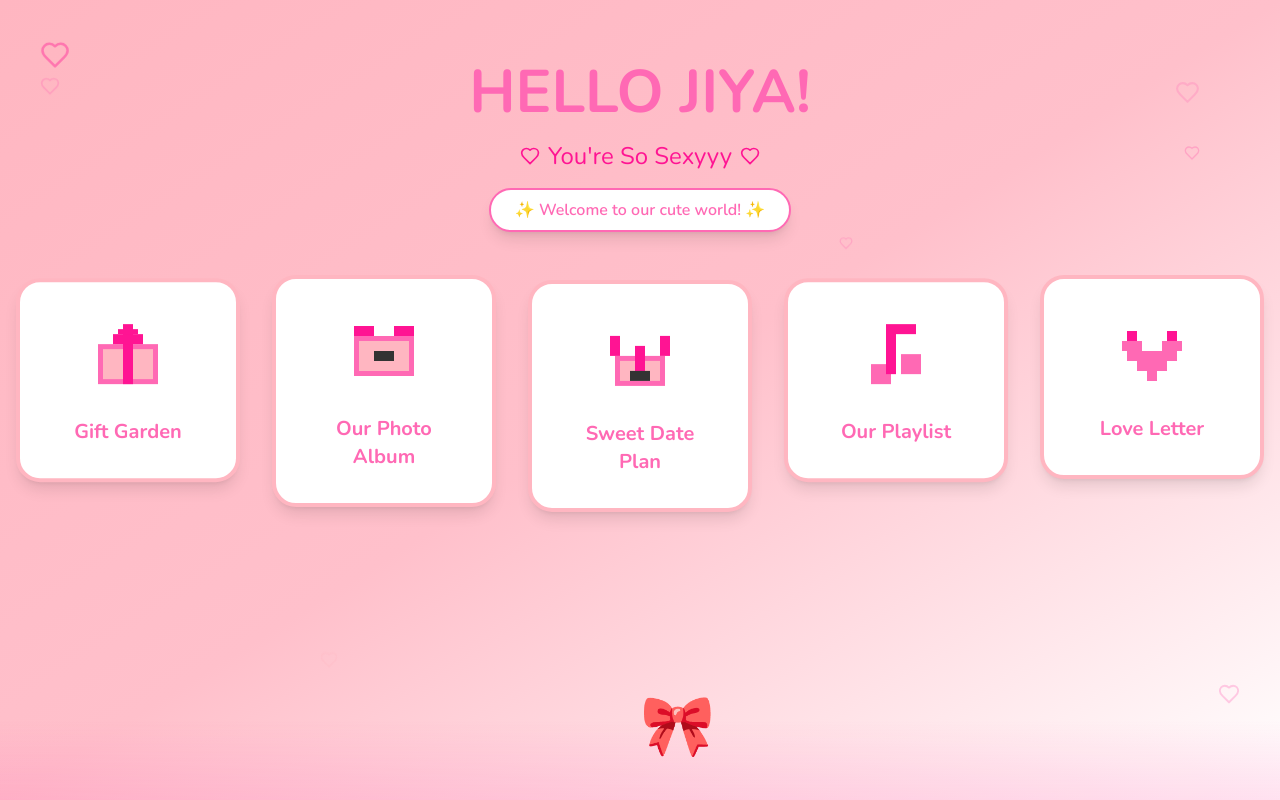
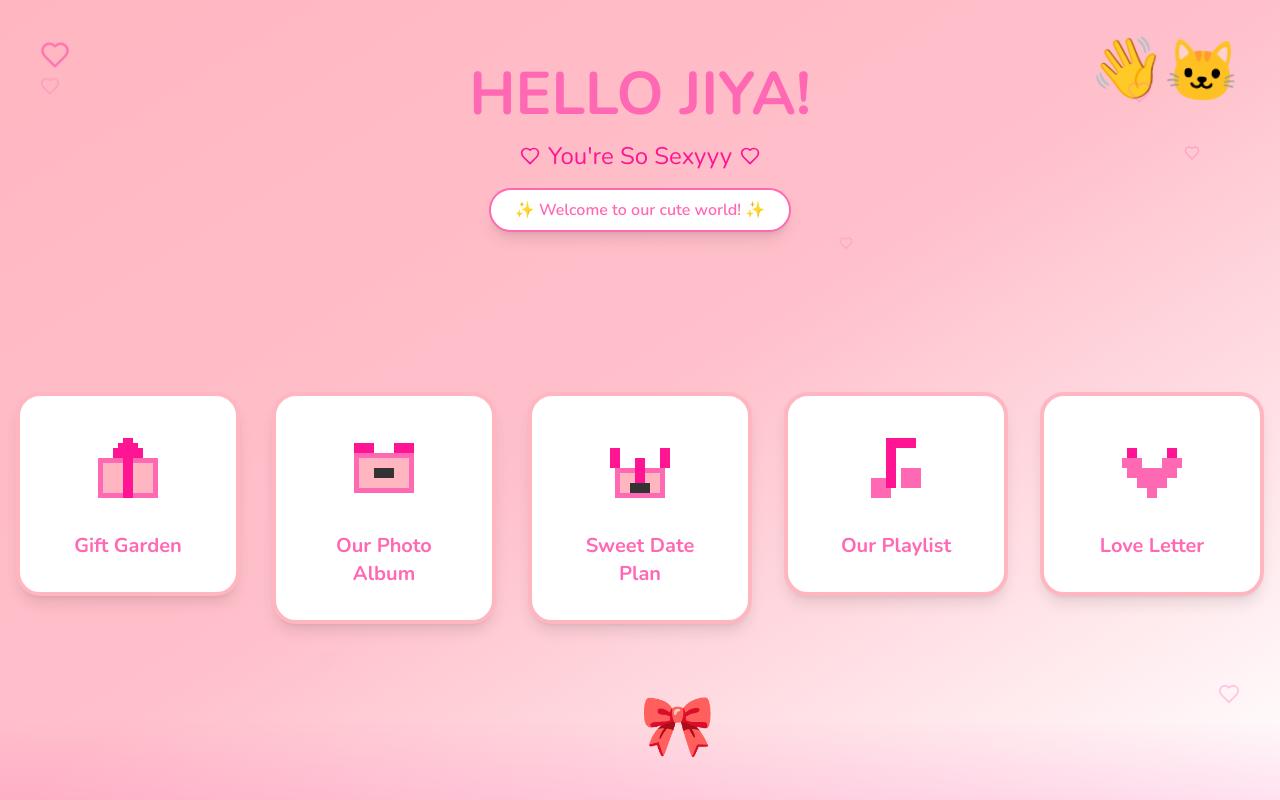
Before and after one commit to LuthminRMIT/bdaysurprise, a React (Vite) app: page / in a window 1280 px wide. Built offline with nearby package versions, Linux system fonts and the light colour scheme.

Commit message:
Fix card animation and layout
- Remove the jumping animation from the section cards.
- Center the content horizontally.
- Add a waving Hello Kitty in the corner.

```diff
--- a/src/components/SectionCard.tsx
+++ b/src/components/SectionCard.tsx
@@ -1,20 +1,21 @@
 
 import React from 'react';
+
 interface SectionCardProps {
   title: string;
   icon: React.ReactNode;
   onClick: () => void;
   delay?: string;
 }
+
 const SectionCard: React.FC<SectionCardProps> = ({
   title,
   icon,
   onClick,
   delay = '0s'
 }) => {
-  return <div className="group cursor-pointer transform transition-all duration-300 hover:scale-110 animate-bounce-gentle" style={{
-    animationDelay: delay
-  }} onClick={onClick}>
+  return (
+    <div className="group cursor-pointer transform transition-all duration-300 hover:scale-110" onClick={onClick}>
       <div className="bg-white rounded-3xl shadow-lg p-8 text-center border-4 border-kitty-lightPink hover:border-kitty-pink hover:shadow-2xl transition-all duration-300">
         <div className="mb-6 flex justify-center">
           {icon}
@@ -23,6 +24,8 @@ const SectionCard: React.FC<SectionCardProps> = ({
           {title}
         </h3>
       </div>
-    </div>;
+    </div>
+  );
 };
+
 export default SectionCard;
--- a/src/pages/Index.tsx
+++ b/src/pages/Index.tsx
@@ -1,55 +1,71 @@
+
 import React, { useState } from 'react';
 import SectionCard from '../components/SectionCard';
 import PixelIcon from '../components/PixelIcon';
 import FloatingHearts from '../components/FloatingHearts';
 import { Heart } from 'lucide-react';
+
 const Index = () => {
   const [selectedSection, setSelectedSection] = useState<string | null>(null);
-  const sections = [{
+
+  const sections = [
+    {
       id: 'gift',
       title: 'Gift Garden',
       icon: 'gift' as const,
       delay: '0s'
-  }, {
+    },
+    {
       id: 'photo',
       title: 'Our Photo Album',
       icon: 'camera' as const,
       delay: '0.2s'
-  }, {
+    },
+    {
       id: 'date',
       title: 'Sweet Date Plan',
       icon: 'castle' as const,
       delay: '0.4s'
-  }, {
+    },
+    {
       id: 'playlist',
       title: 'Our Playlist',
       icon: 'music' as const,
       delay: '0.6s'
-  }, {
+    },
+    {
       id: 'love',
       title: 'Love Letter',
       icon: 'heart' as const,
       delay: '0.8s'
-  }];
+    }
+  ];
+
   const handleSectionClick = (sectionId: string) => {
     setSelectedSection(sectionId);
-    // Add a cute notification
     console.log(`Opening ${sectionId} section! ✨`);
   };
-  return <div className="min-h-screen bg-gradient-to-br from-kitty-lightPink via-kitty-softPink to-kitty-white relative overflow-hidden">
+
+  return (
+    <div className="min-h-screen bg-gradient-to-br from-kitty-lightPink via-kitty-softPink to-kitty-white relative overflow-hidden flex flex-col items-center">
       <FloatingHearts />
+
+      {/* Waving Hello Kitty in corner */}
+      <div className="absolute top-10 right-10 animate-wiggle">
+        <div className="text-6xl">👋🐱</div>
+      </div>
 
       {/* Decorative elements */}
       <div className="absolute top-10 left-10 animate-heart-beat">
         <Heart className="text-kitty-red opacity-40" size={30} />
       </div>
-      <div className="absolute top-20 right-20 animate-pulse-pink">
+      <div className="absolute top-20 right-32 animate-pulse-pink">
         <Heart className="text-kitty-pink opacity-30" size={25} />
       </div>
 
       {/* Header */}
       <div className="text-center pt-16 pb-12">
-        <h1 className="text-6xl font-bold font-cute text-kitty-pink animate-bounce-gentle mb-4">HELLO JIYA!</h1>
+        <h1 className="text-6xl font-bold font-cute text-kitty-pink mb-4">HELLO JIYA!</h1>
         <div className="flex justify-center items-center gap-2">
           <Heart className="text-kitty-red animate-heart-beat" size={20} />
           <p className="text-2xl font-cute text-kitty-red">You're So Sexyyy</p>
@@ -62,14 +78,23 @@ const Index = () => {
         </div>
       </div>
 
-      {/* Main Content */}
-      <div className="container mx-auto px-4 pb-16">
-        <div className="grid grid-cols-1 md:grid-cols-2 lg:grid-cols-3 xl:grid-cols-5 gap-8 max-w-7xl mx-auto">
-          {sections.map(section => <SectionCard key={section.id} title={section.title} icon={<PixelIcon type={section.icon} />} onClick={() => handleSectionClick(section.id)} delay={section.delay} />)}
+      {/* Main Content - Centered */}
+      <div className="flex-1 flex flex-col items-center justify-center px-4 pb-16">
+        <div className="grid grid-cols-1 md:grid-cols-2 lg:grid-cols-3 xl:grid-cols-5 gap-8 max-w-7xl">
+          {sections.map(section => (
+            <SectionCard
+              key={section.id}
+              title={section.title}
+              icon={<PixelIcon type={section.icon} />}
+              onClick={() => handleSectionClick(section.id)}
+              delay={section.delay}
+            />
+          ))}
         </div>
 
         {/* Fun interactive message */}
-        {selectedSection && <div className="mt-12 text-center animate-bounce-gentle">
+        {selectedSection && (
+          <div className="mt-12 text-center">
             <div className="bg-white rounded-3xl p-6 shadow-xl border-4 border-kitty-pink inline-block">
               <p className="text-kitty-pink font-cute text-xl font-bold">
                 🌸 You clicked on {sections.find(s => s.id === selectedSection)?.title}! 🌸
@@ -78,16 +103,19 @@ const Index = () => {
                 Coming soon with lots of kawaii content! ✨
               </p>
             </div>
-          </div>}
+          </div>
+        )}
       </div>
 
       {/* Footer decoration */}
       <div className="absolute bottom-0 left-0 right-0 h-20 bg-gradient-to-t from-kitty-pink to-transparent opacity-20"></div>
 
-      {/* More floating decorations */}
+      {/* Bottom decoration */}
       <div className="absolute bottom-10 left-1/2 transform -translate-x-1/2 animate-float">
         <div className="text-6xl">🎀</div>
       </div>
-    </div>;
+    </div>
+  );
 };
+
 export default Index;
```
Lines whose indentation alone changed are shown as unchanged.
